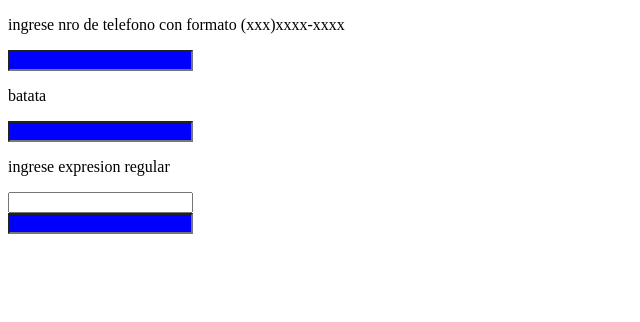
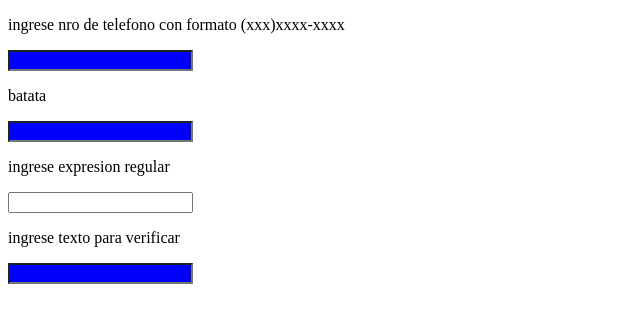
Before and after one commit to zarlanga/cacwebcv, a plain HTML site: page Telefono.html in a window 1280 px wide. Shown: the whole page, without its empty margins (0-640 px from the left). Drawn offline with Linux system fonts and the light colour scheme.

Commit message:
telefonoooooh

```diff
--- a/Telefono.html
+++ b/Telefono.html
@@ -8,6 +8,7 @@
     <style>
         input{
             display:block;
+            color:white;
         }
         .test:valid{
         background-color:blue;
@@ -35,7 +36,7 @@
 
     <p>ingrese expresion regular</p>
     <input oninput="aplicarRegEx()" type="text" id="entrada"></input>
-
+    <p>ingrese texto para verificar</p>
     <input type="text" class="test" id="salida" pattern="[k]"></input>
     <p id="pepe"></p>
 
```
